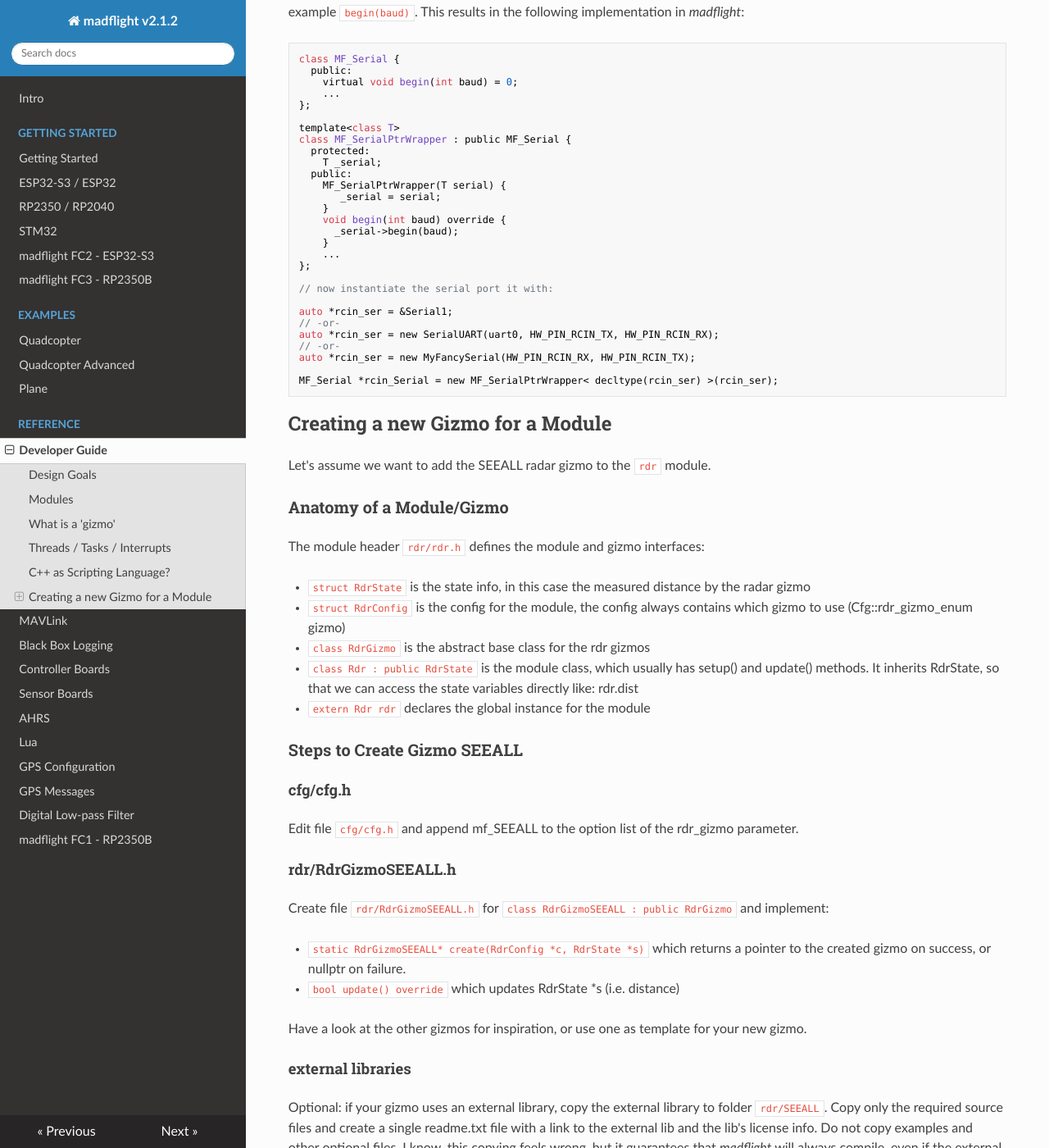
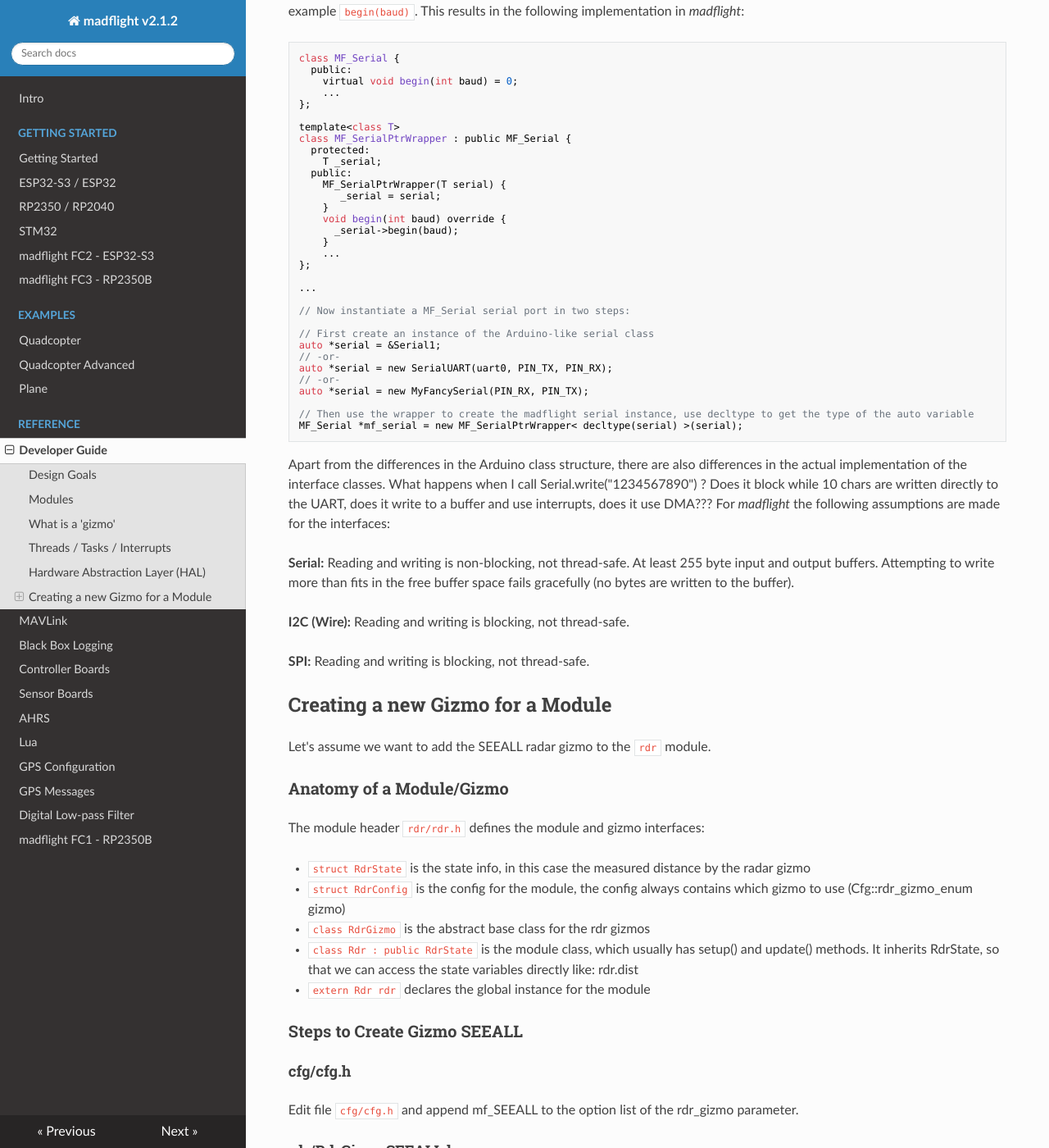
Before and after one commit to qqqlab/madflight-docs, an MkDocs documentation site: the page built from docs/Developer-Guide.md, in a window 1280 px wide and 1400 px high, scrolled down 3081 px. Shown: the whole window at 82% size. Built offline with MkDocs 1.6.1, drawn with Linux system fonts in a browser that asks for light colours; nearby versions of some CDN libraries; some of the changed text lies outside the part shown.

Commit message:
Update Developer-Guide.md

````diff
--- a/docs/Developer-Guide.md
+++ b/docs/Developer-Guide.md
@@ -55,9 +55,9 @@
 
 The other modules are not thread-safe. Care must be taken to only access a module from a single thread. But even if this rule is broken, the effects should be limited as long as the variables involved are at most 32 bits. For example: when reading the location from the gps module from a different thread as where `gps.update()` is called, one might get the longitude from the previous sample and the latitude from the current sample, but each value itself is correct. At least I hope so, maybe memory alignment plays a role here? Anyway, you have been warned, add a mutex as required.
 
-## C++ as Scripting Language?
+## Hardware Abstraction Layer (HAL)
 
-As it turns out, the Arduino implementations for the different platforms differ greatly. How to handle the fact that the class for the Serial peripheral is either a `SerialUART`, `HardwareSerial`, or a `MyFancySerial`, which might or might not be derived from `HardwareSerial` ?
+You would hope that Arduino for ESP32 is the same as Arduino for STM32. Wrong!!! As it turns out, the Arduino implementations for the different platforms differ greatly. How to handle the fact that the class for the Serial peripheral is either a `SerialUART`, `HardwareSerial`, or a `MyFancySerial`, which might or might not be derived from `HardwareSerial` ?
 
 One way to do this is to use templates to abstract these objects. I tried this, but it did not make me happy. After spending many hours trying to rewrite the modules to `template<class SerialType> MyGpsDriver` I gave up this route: too much rewriting needed, and I was spending too much time on cryptic compiler/linker errors messages.
 
@@ -88,16 +88,30 @@
     ...
 };
 
-// now instantiate the serial port it with:
+...
 
-auto *rcin_ser = &Serial1;
+// Now instantiate a MF_Serial serial port in two steps:
+
+// First create an instance of the Arduino-like serial class
+auto *serial = &Serial1;
 // -or-
-auto *rcin_ser = new SerialUART(uart0, HW_PIN_RCIN_TX, HW_PIN_RCIN_RX);
+auto *serial = new SerialUART(uart0, PIN_TX, PIN_RX);
 // -or-
-auto *rcin_ser = new MyFancySerial(HW_PIN_RCIN_RX, HW_PIN_RCIN_TX);
+auto *serial = new MyFancySerial(PIN_RX, PIN_TX);
 
-MF_Serial *rcin_Serial = new MF_SerialPtrWrapper< decltype(rcin_ser) >(rcin_ser);
+// Then use the wrapper to create the madflight serial instance, use decltype to get the type of the auto variable
+MF_Serial *mf_serial = new MF_SerialPtrWrapper< decltype(serial) >(serial);
 ```
+
+Apart from the differences in the Arduino class structure, there are also differences in the actual implementation of the interface classes. What happens when I call Serial.write("1234567890") ? Does it block while 10 chars are written directly to the UART, does it write to a buffer and use interrupts, does it use DMA??? For _madflight_ the following assumptions are made for the interfaces:
+
+**Serial:** Reading and writing is non-blocking, not thread-safe. At least 255 byte input and output buffers. Attempting to write more than fits in the free buffer space fails gracefully (no bytes are written to the buffer).
+
+**I2C (Wire):** Reading and writing is blocking, not thread-safe.
+
+**SPI:** Reading and writing is blocking, not thread-safe.
+
+
 
 ## Creating a new Gizmo for a Module
 
@@ -124,11 +138,13 @@
 Create file `rdr/RdrGizmoSEEALL.h` for `class RdrGizmoSEEALL : public RdrGizmo` and implement:
 
 - `static RdrGizmoSEEALL* create(RdrConfig *c, RdrState *s)` which returns a pointer to the created gizmo on success, or nullptr on failure.
-- `bool update() override` which updates RdrState *s (i.e. distance)
+- `bool update() override` which updates RdrState *s (i.e. distance).
+
+The update() method should be non-blocking. So instead of: "trigger measurement, wait for completion, report result", do "exit if busy, report result if measurement received, trigger next measurement".
 
 Have a look at the other gizmos for inspiration, or use one as template for your new gizmo.
 
-#### external libraries
+#### External libraries
 
 Optional: if your gizmo uses an external library, copy the external library to folder `rdr/SEEALL`. Copy only the required source files and create a single readme.txt file with a link to the external lib and the lib's license info. Do not copy examples and other  optional files. I know, this copying feels wrong, but it guarantees that _madflight_ will always compile, even if the external lib changes or disappears.
 
@@ -136,6 +152,6 @@
 
 Edit file `rdr/rdr.cpp` and add the SEEALL gizmo to switch(config.gizmo) in Rdr::setup()
 
-#### publish your work
+#### Publish your work
 
-That's it. Now test,test,test by setting `rdr_gizmo SEEALL` in your madflight config. When you're confident that it works, create a Pull Request on Github.
+That's it. Now test,test,test by setting `rdr_gizmo SEEALL` in your madflight config. When you're confident that it works, create a Pull Request on Github and let others profit from your work.
````
